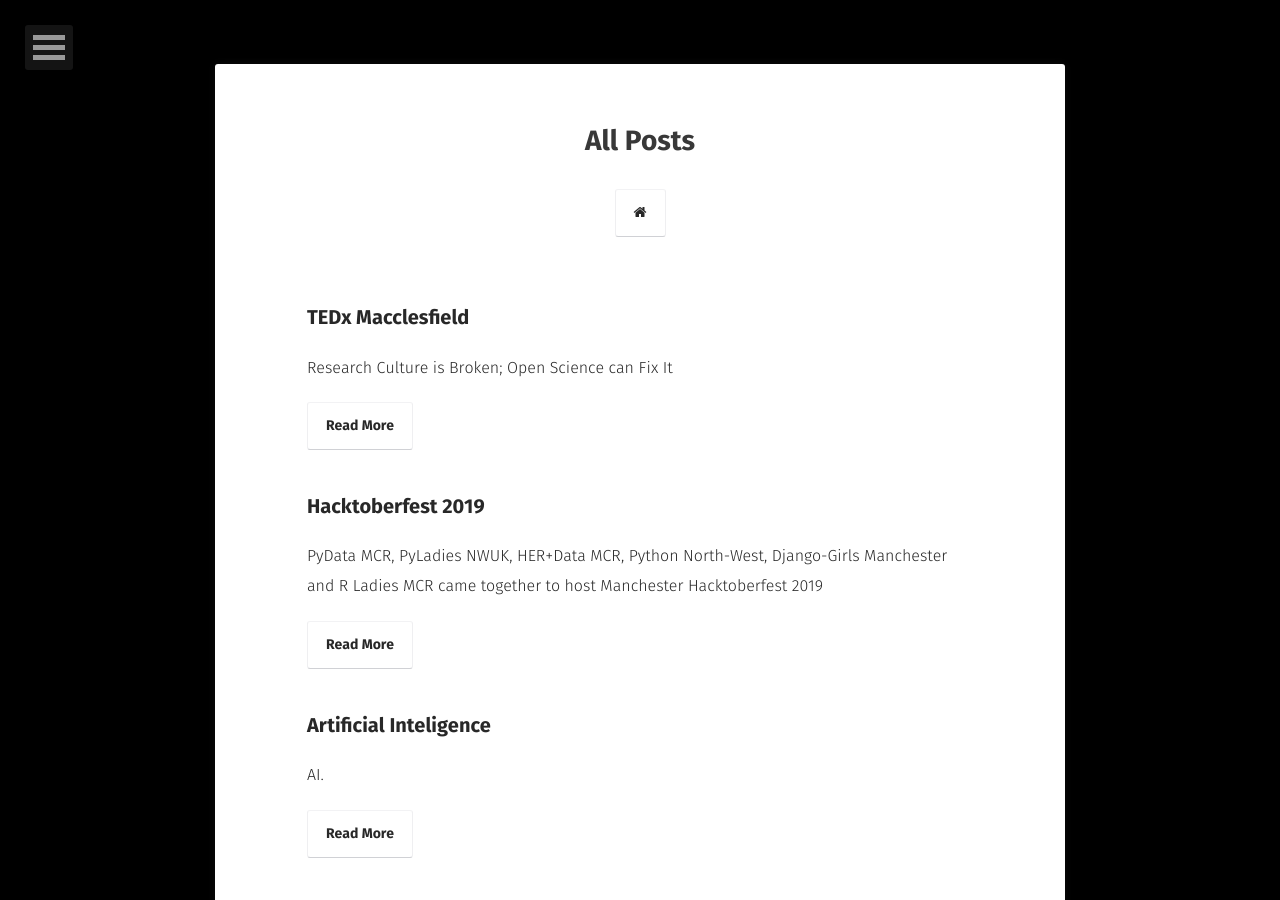
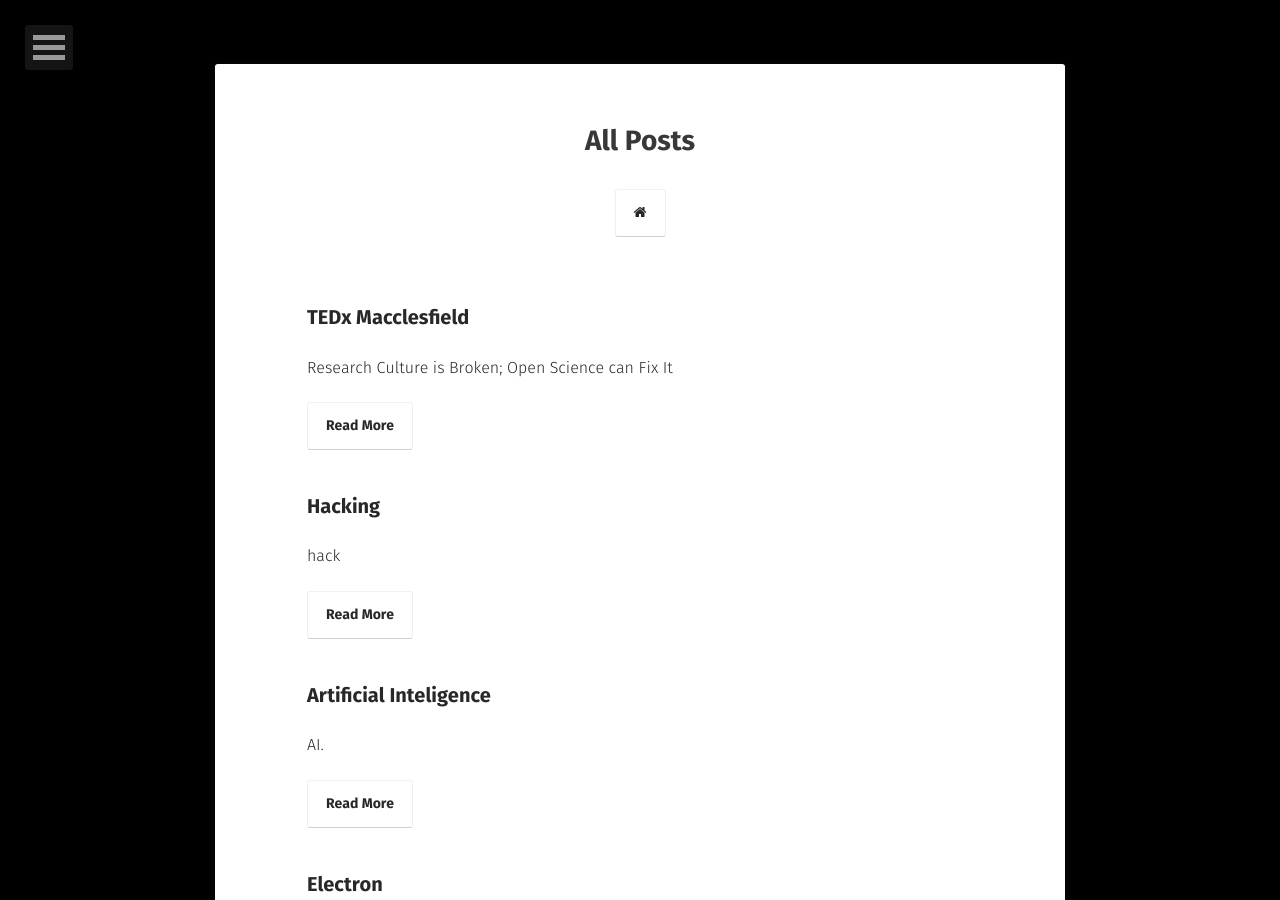
Before and after one commit to sohelkhanzz/mphs-edu.github.io, a Jekyll site: the page built from posts/index.md, in a window 1280 px wide and 900 px high. Built offline with Jekyll 4.4.1, drawn with Linux system fonts in a browser that asks for light colours; nearby versions of some CDN libraries; some web fonts are replaced; a style sheet for code colours, icons or effects is not loaded; part of the change alters nothing that is shown.

Commit message:
Update 2019-10-19-Hacktoberfest2019.md

```diff
--- a/_posts/2019-10-19-Hacktoberfest2019.md
+++ b/_posts/2019-10-19-Hacktoberfest2019.md
@@ -1,46 +1,11 @@
 ---
 layout: post
-title: "Hacktoberfest 2019"
+title: "Hacking"
 date: 2019-10-19
-excerpt: "PyData MCR, PyLadies NWUK, HER+Data MCR, Python North-West, Django-Girls Manchester and R Ladies MCR came together to host Manchester Hacktoberfest 2019"
-tags: [Open Science, Women in STEM]
+excerpt: "hack"
+tags: [hacking]
 feature: https://raw.githubusercontent.com/rainsworth/rainsworth.github.io/master/assets/img/posts/HerPlusDataMCR/Hacktoberfest.png
 comments: true
 ---
-
-Following last year's successful event put on by many of the city's Meetup groups, [PyData MCR](https://twitter.com/PyDataMCR), [PyLadies NWUK](https://twitter.com/PyLadiesNWUK), [HER+Data MCR](https://twitter.com/herplusdatamcr), [Python North-West](https://twitter.com/pythonnw), [Django-Girls Manchester](https://twitter.com/DjangoGirlsMcr) and [R Ladies MCR](https://twitter.com/RLadiesMCR) came together to host another [Manchester Hacktoberfest](https://www.eventbrite.com/e/manchester-hacktoberfest-tickets-73737604159) event for 2019.
-
-![https://twitter.com/RLadiesMCR/status/1185501107562450946](https://raw.githubusercontent.com/rainsworth/rainsworth.github.io/master/assets/img/posts/HerPlusDataMCR/tweet1.png)
-
-[Hacktoberfest](https://hacktoberfest.digitalocean.com/), brought to you by [DigitalOcean](https://www.digitalocean.com/) and [Dev](https://dev.to/), is a month-long celebration of open source software. Maintainers are invited to guide would-be contributors towards issues that will help move the project forward, and contributors get the opportunity to give back to both projects they like, and ones they've just discovered. No contribution is too small—bug fixes and documentation updates are valid ways of participating.
-
-![https://twitter.com/PyDataMCR/status/1185528586012418049](https://raw.githubusercontent.com/rainsworth/rainsworth.github.io/master/assets/img/posts/HerPlusDataMCR/tweet2.png)
-
-[John Carney](https://twitter.com/jaspajjr) welcomed our 50 attendees to the event, introduced the organisers and helpers, and thanked our sponsors: [Code Nation](https://twitter.com/wearecodenation) for hosting us in their amazing office, and [Microsoft Azure Advocates](https://twitter.com/azureadvocates), [Locke Data](https://twitter.com/LockeData), [Ortom](https://ortom.co.uk/) and [PDFTA](https://twitter.com/PDFTA_data) for providing funding towards catering.
-
-![https://twitter.com/aleks_nenadic/status/1185506898998648833](https://raw.githubusercontent.com/rainsworth/rainsworth.github.io/master/assets/img/posts/HerPlusDataMCR/tweet3.png)
-
-[Tania Allard](https://twitter.com/ixek), Microsoft Developer Advocate and [PyLadies NWUK](https://twitter.com/PyLadiesNWUK) Organiser, kicked off the event with an introduction on Hacktoberfest and contributing to open source. She reminded us not to forget that Open Source is community driven ***for the community*** and to be mindful and respectful when making contributions. Her suggested steps to making a contribution are:
-1. Make a GitHub account
-2. Choose a project and an issue to work on
-3. Read the contributing guidelines
-4. Set up your development environments
-5. Fork the repository to your account (copy)
-6. Clone the project (download)
-7. Make a branch
-8. Work and document
-9. Test
-10. Submit
-11. Be patient
-
-Tania did a quick intro to GitHub, defining terms such as repository, version control, fork, clone and pull request, before walking us through an example contribution to [The Littlest JupyterHub](https://github.com/jupyterhub/the-littlest-jupyterhub). Tania also supplied an excellent [list of beginner friendly issues](https://github.com/PyDataMCR/hacktoberfest-19/blob/master/workable_issues.md) for participants to work on. You can find the slides to her talk [here](https://speakerdeck.com/trallard/contributing-to-open-source-101).
-
-![https://twitter.com/ixek/status/1185532725756911618](https://raw.githubusercontent.com/rainsworth/rainsworth.github.io/master/assets/img/posts/HerPlusDataMCR/tweet4.png)
-
-We then broke off into groups based on language or project we wanted to work on. There was also a large group who were brand new to GitHub and contributing to open source, so I lead a more in depth introduction to GitHub in one of the Code Nation classrooms. We took an interface tour and did some jargon busting, before getting hands on with the [Hello World tutorial](https://guides.github.com/activities/hello-world/). You can find resources from my past GitHub demos [here](https://github.com/rainsworth/4IR-GitHub-Workshop) and [here](https://github.com/rainsworth/github-demo).
-
-![https://twitter.com/lwyso/status/1185526557776891904](https://raw.githubusercontent.com/rainsworth/rainsworth.github.io/master/assets/img/posts/HerPlusDataMCR/tweet5.png)
-
-With about an hour left, we went around the room and shared what we all worked on throughout the day. At least a dozen or so participants successfully submitted their first pull requests! 👏 One team worked on the [Pick n Mix](https://github.com/picknmix/picknmix) project, a simple tool for stacking Sci-Kit learn models. Another team worked on the [LibreMl](https://gitlab.com/libreml/libreml) project, a reproducible, open source software development kit for machine learning, and created an associated twitter account: [@LibreMl](https://twitter.com/LibreMl). Other teams practiced their GitHub skills on the [R Ladies MCR](https://github.com/r-ladies-manchester/hacktoberfest19), [PyData MCR](https://github.com/PyDataMCR/hacktoberfest-19) and [Open Sauce](https://github.com/my-first-pr/open-sauce-2019) GitHub repos. A group worked on the [Python North-West website](https://github.com/PythonNorthwestEngland/pythonnw.github.io) and others worked on bug fixes.
-
-And all the while in the background, the PyData MCR team recorded a Hacktoberfest episode for their [podcast](https://anchor.fm/pydatamcr/)! They chatted to event organisers, participants who came with projects they wanted help with, and open source newbies. Keep an eye out for the episode coming out on November 25th to hear more about our Manchester Hacktoberfest 2019 event!
+## What is hacking?
+hacking is good or bad?
```
